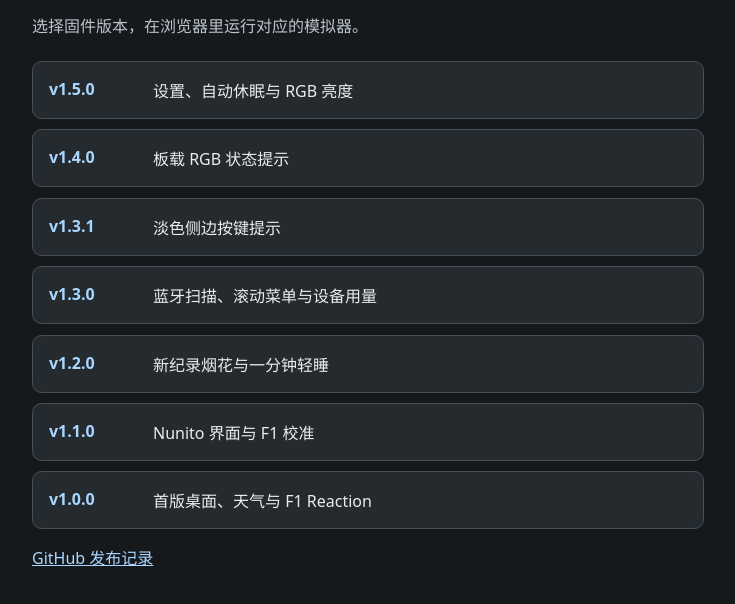
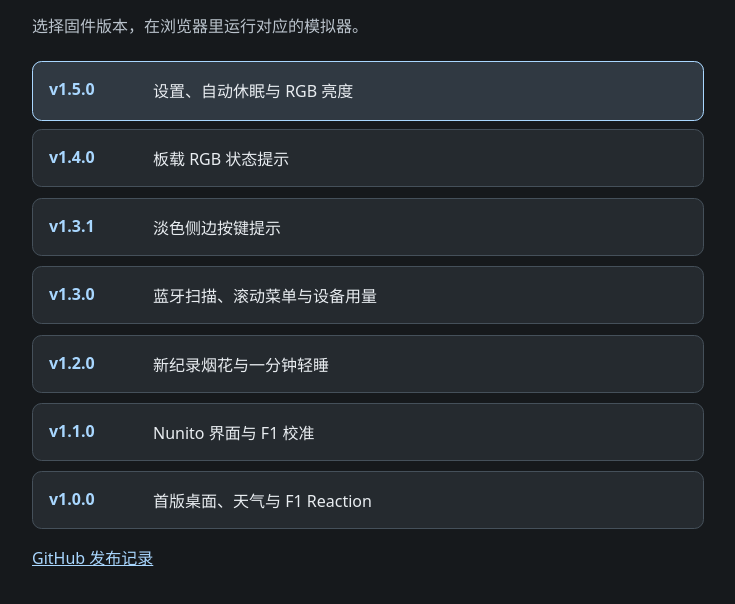
Before and after one commit to uim-g/ESP32-DeskConsole, a plain HTML site: page web/runner/versions.html in a window 1280 px wide. Shown: the part 106-710 px from the top of the page, without its empty margins (272-1007 px from the left). Drawn offline with Linux system fonts and the light colour scheme.

Commit message:
Present browser selection animations and simplify play links

```diff
--- a/web/runner/versions.html
+++ b/web/runner/versions.html
@@ -5,6 +5,12 @@
 <title>DeskConsole 网页版本</title>
 <style>
 *{box-sizing:border-box}body{margin:0;background:#16191c;color:#e9edf1;font:16px system-ui,sans-serif}main{max-width:44rem;margin:auto;padding:3rem 1rem}h1{margin:0;font-size:2.5rem}p{color:#bac3cc;margin:1rem 0 1.5rem}ul{padding:0;list-style:none;display:grid;gap:.65rem}li a{display:grid;grid-template-columns:6rem 1fr;gap:.5rem;padding:1rem;background:#252a2f;border:1px solid #45505a;border-radius:.6rem;color:#e9edf1;text-decoration:none}li a:hover,li a:focus-visible{border-color:#a9d7ff;background:#303942}strong{color:#a9d7ff}footer a{color:#a9d7ff}
+ul{position:relative;isolation:isolate}
+ul::before{content:"";position:absolute;inset:0 0 auto;height:var(--selection-height,0px);transform:translateY(var(--selection-y,0px));background:#303942;border:1px solid #a9d7ff;border-radius:.6rem;pointer-events:none;z-index:1;transition:transform 220ms cubic-bezier(.4,0,.2,1),height 220ms cubic-bezier(.4,0,.2,1)}
+li a{position:relative}
+li a:hover,li a:focus-visible{background:#252a2f;border-color:#45505a}
+li a > *{position:relative;z-index:2}
+@media(prefers-reduced-motion:reduce){ul::before{transition:none}}
 </style>
 <main>
 <h1>DeskConsole</h1>
@@ -20,4 +26,26 @@
 </ul>
 <footer><a href="https://github.com/uim-g/ESP32-DeskConsole/releases">GitHub 发布记录</a></footer>
 </main>
+<script>
+const list = document.querySelector("ul");
+const links = [...list.querySelectorAll("a")];
+let selected = 0;
+function select(index) {
+  selected = index;
+  list.style.setProperty("--selection-y", links[index].offsetTop + "px");
+  list.style.setProperty("--selection-height", links[index].offsetHeight + "px");
+}
+links.forEach((link,index) => {
+  link.addEventListener("pointerenter", () => select(index));
+  link.addEventListener("focus", () => select(index));
+  link.addEventListener("keydown", event => {
+    const direction = {ArrowUp:-1, ArrowDown:1}[event.key];
+    if (!direction) return;
+    event.preventDefault();
+    links[(index + direction + links.length) % links.length].focus();
+  });
+});
+new ResizeObserver(() => select(selected)).observe(list);
+select(0);
+</script>
 </html>
```
Also changed, not shown: 3 other files.
